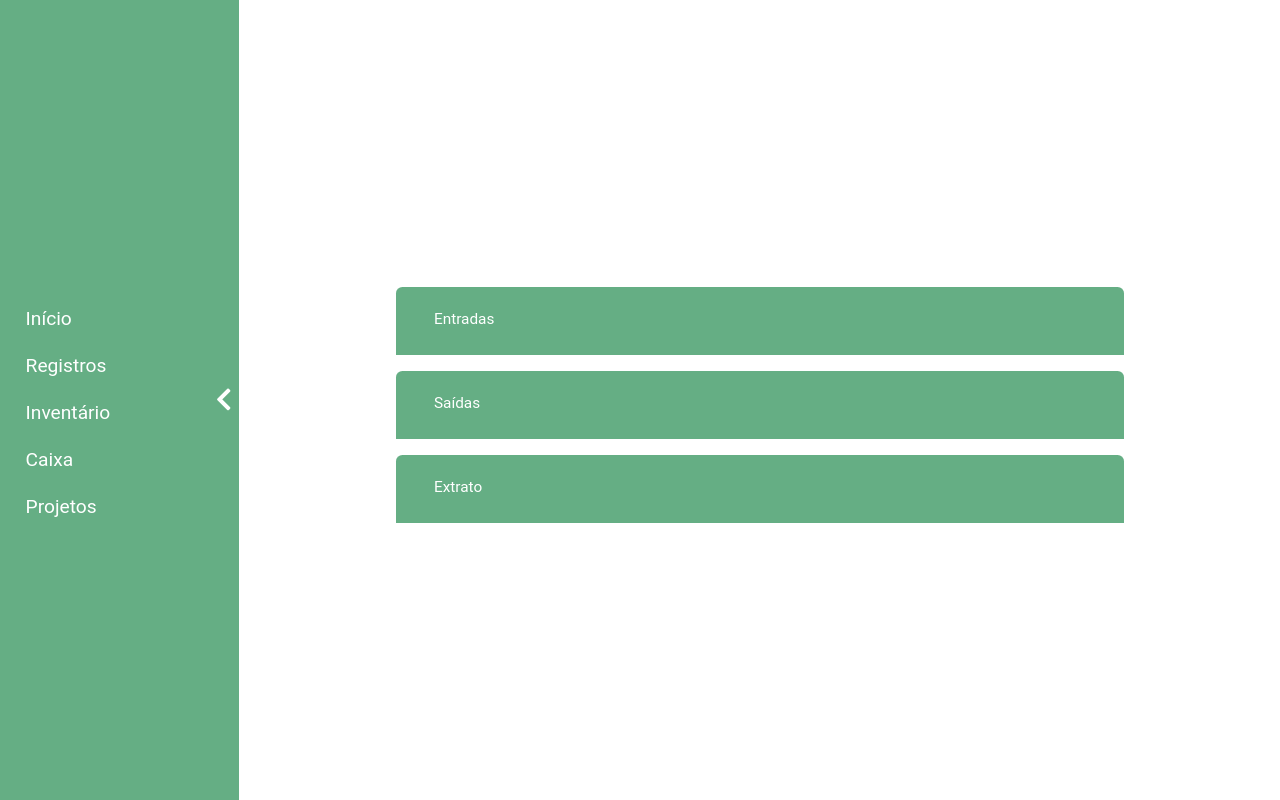
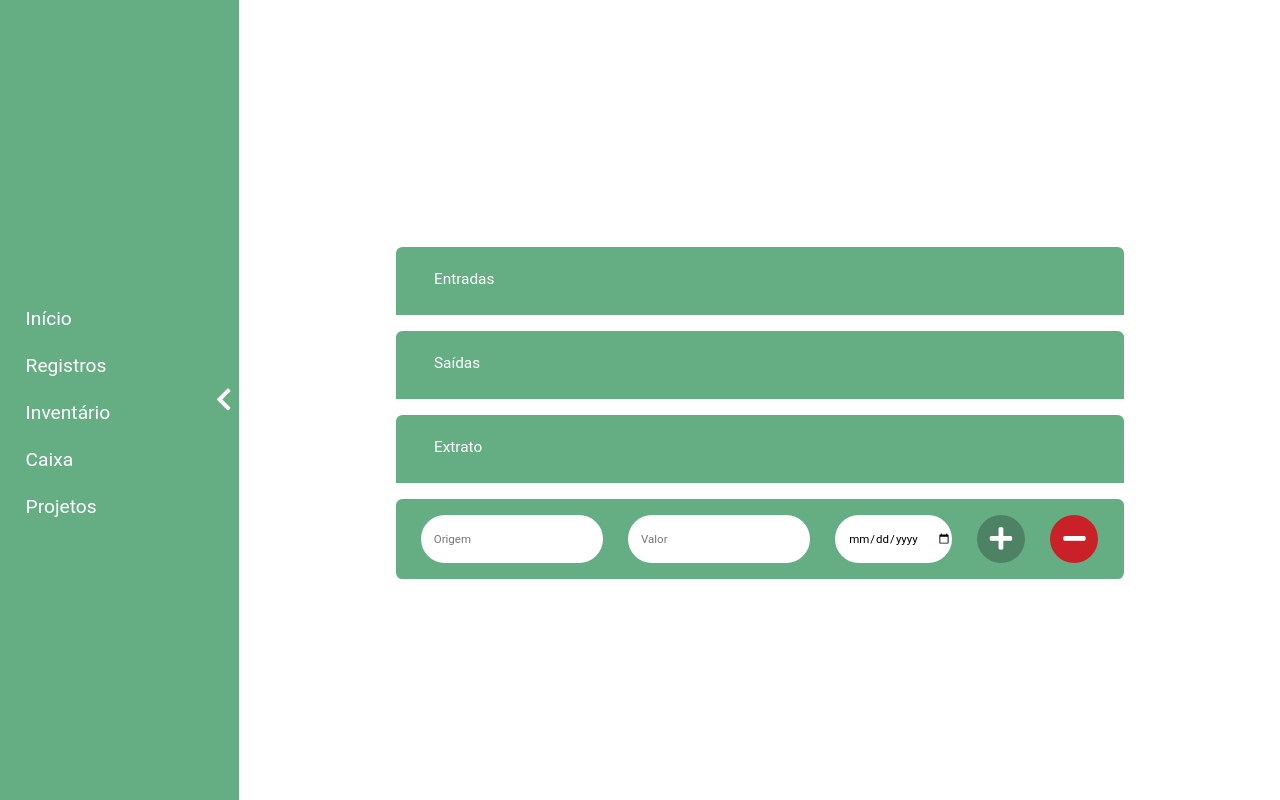
Before and after one commit to LABMati/internSystem, a PHP site: page /caixa.html in a window 1280 px wide. Run offline with PHP 8.4, Linux system fonts and the light colour scheme; tables that the repository leaves empty or names only in its code hold one stand-in row (values such as "Sample post"); lists and menus that the app fills with data are empty; some libraries are stand-ins or nearby versions.

Commit message:
Versão comentada do módulo caixa

```diff
--- a/v1.0/caixa.html
+++ b/v1.0/caixa.html
@@ -68,14 +68,37 @@
                     </table>
                 </div>
             </div>
-            <div class="showcase">
+            <div class="showcase showcase-retorno">
                 <div class="showcase-title">Extrato</div>
-                <div class="showcase-body">A</div>
+                <div class="showcase-body">
+                    <table>
+                        <thead>
+                            <tr>
+                                <th>Origem</th>
+                                <th>Valor</th>
+                                <th>Data</th>
+                            </tr>
+                        </thead>
+                        <tbody>
+
+                        </tbody>
+                    </table>
+                </div>
+            </div>
+            <div class="insertCaixa">
+                <input type="text" placeholder="Origem">
+                <input class="money" type="text" placeholder="Valor">
+                <input type="date" placeholder="Data">
+                <button class="add"><i class="fas fa-plus"></i></button>
+                <button class="rem"><i class="fas fa-minus"></i></button>
             </div>
         </section>
     </main>
+    <!-- Credits to https://github.com/vanilla-masker/vanilla-masker -->
+    <script src="js/mask.js"></script>
+    <script src="js/mask.js"></script>
+
     <script src="js/main.js"></script>
     <script src="js/caixa.js"></script>
 </body>
-
 </html>
--- a/v1.0/caixa.php
+++ b/v1.0/caixa.php
@@ -1,11 +1,16 @@
 <?php
 
+// Retorna um objeto PDO
 $dbh = include('pdo.php');
 
-$sth = $dbh->prepare("SELECT * FROM transacao WHERE 1 ORDER BY data");
+//Instancia um statement handler com o valor retornado do método prepare do $dbh
+$sth = $dbh->prepare("SELECT * FROM transacao WHERE 1 ORDER BY data desc");
 
+//Executa a query
 $sth->execute();
 
+//Transforma as linhas recebidas como resultado da query em um array
 $sth = $sth->fetchAll(PDO::FETCH_ASSOC);
+
+//Converte o array para JSON e da isso como resposta
 echo json_encode($sth);
-return json_encode($sth);
--- a/v1.0/css/caixa.css
+++ b/v1.0/css/caixa.css
@@ -1,10 +1,10 @@
 .fa-plus {
-    color: green;
+    color: white;
     font-size: 2vw;
 }
 
 .fa-minus {
-    color: red;
+    color: white;
     font-size: 2vw;
 }
 
@@ -14,10 +14,78 @@
 }
 
 th, td {
-    border: 1px solid #ccc;
     height: 2vw;
+    border: 1px solid white;
+    transition: 0.1 ease;
+}
+
+tr{
+    background: #65ae84;
+}
+
+td{
+    padding-left: 0.5vw;
+}
+
+tr:hover{
+    background: #4d8364;
+}
+
+tr:first-child{
+    border-left: 0px solid red !important   ;
+}
+
+tr:last-child{
+    border-left: 0px solid red !important;
 }
 
 table{
+    color: white;
     border-spacing: 0;
+    background: #65ae84;
 }
+
+* {
+    box-sizing: border-box;
+}
+
+div.insertCaixa {
+    background: #65ae84;
+    width: 70%;
+    height: 10vh;
+    display: flex;
+    justify-content: space-evenly;
+    align-items: center;
+    border-radius: .5vw;
+}
+
+div.insertCaixa input[type=text], div.insertCaixa input[type=date]{
+    font-size: .9vw;
+    height: 6vh;
+    border-radius: 3vw;
+    border: none;
+    padding-left: 1vw;
+    transition: .2s ease;
+}
+
+div.insertCaixa input[type=date]{
+    display: flex;
+    justify-content: center;
+    align-items: center;
+}
+
+button.add {
+    width: 6vh;
+    height: 6vh;
+    border-radius: 50%;
+    border: none;
+    background: #4d8364;
+}
+
+button.rem {
+    width: 6vh;
+    height: 6vh;
+    border-radius: 50%;
+    border: none;
+    background: #ca2027;
+}
--- a/v1.0/js/caixa.js
+++ b/v1.0/js/caixa.js
@@ -1,21 +1,59 @@
-const showcaseEntradas = document.querySelector(".showcase .showcase-body table tbody")
-const showcaseSaidas = document.querySelector(".showcase-saida table tbody")
-const showcaseTrigger = document.querySelectorAll('.showcase-title')
-const showcaseBody = document.querySelectorAll('.showcase-body')
-let entradas = []
-let saidas = []
-window.addEventListener("load", function getCaixaAjax(){
+// 2 Gambiarras pra diminuir código
+$ = (searchString) => document.querySelector(searchString)
+$All = (searchString) => document.querySelectorAll(searchString)
+
+const showcaseEntradas = $(".showcase .showcase-body table tbody")
+const showcaseSaidas = $(".showcase-saida table tbody")
+const showcaseRetorno = $(".showcase-retorno table tbody")
+const showcaseTrigger = $All('.showcase-title')
+const showcaseBody = $All('.showcase-body')
+const inputs = $All("input")
+const inputMoney = $("input.money")
+const butAdd = $("button.add")
+const butRem = $("button.rem")
+let entradas = [], saidas = [], finalArray, valorFinal = 0
+
+// Creates a input mask for the value input, allowing only 'money' input
+VMasker(inputMoney).maskMoney();
+
+// Event listener that triggers on the add button clicks, sending a ajax request with the input values to addCaixa.php
+butAdd.addEventListener("click", ()=> {
     let xhr = new XMLHttpRequest()
-    xhr.open("GET","../caixa.php")
-    xhr.addEventListener("load", ev=>{
-        let finalArray = JSON.parse(xhr.responseText)
+    xhr.open("GET", "../addCaixa.php?origem="+inputs[0].value+"&&valor="+inputs[1].value+"&&data="+inputs[2].value)
+    xhr.addEventListener("load", ev => {
+        alert(xhr.responseText)
+        getCaixaAjax()
+    })
+    xhr.send()
+})
+
+// Same shit of above, but for remove button
+butRem.addEventListener("click", function() {
+    let xhr = new XMLHttpRequest()
+    xhr.open("GET", "../addCaixa.php?origem=" + inputs[0].value + "&&valor=-" + inputs[1].value + "&&data=" + inputs[2].value)
+    xhr.addEventListener("load", ev => {
+        alert(xhr.responseText)
+        getCaixaAjax()
+    })
+    xhr.send()
+})
+
+// When the document is loaded, calls selectAllAjax()
+window.addEventListener("load", selectAllAjax)
+
+// Sends a Ajax request to the server who will return a json string
+function selectAllAjax(){
+    let xhr = new XMLHttpRequest()
+    xhr.open("GET", "../caixa.php")
+    xhr.addEventListener("load", ev => {
+        finalArray = JSON.parse(xhr.responseText)
         buildArrays(finalArray)
         fillShowcases()
     })
     xhr.send()
-})
+}
 
-
+// Showcase accordion, it really shouldn't work
 for (let i = 0; i < showcaseTrigger.length; i++) {
     showcaseTrigger[i].addEventListener("click", ev => {
         if (showcaseBody[i].style.height == '0vh' || showcaseBody[i].style.height == '') {
@@ -27,14 +65,19 @@ for (let i = 0; i < showcaseTrigger.length; i++) {
     })
 }
 
+// Another part of the accordion
 function closeAll(array) {
     for (let i = 0; i < array.length; i++) {
         array[i].style.height = '0vh'
     }
 }
 
+// Separe deposit from withdraw
 function buildArrays(array) {
     for (let i = 0; i < array.length; i++) {
+        console.log(valorFinal)
+        console.log(parseInt(array[i].valor))
+        valorFinal += parseInt(array[i].valor)
         if(array[i].valor < 0){
             array[i].valor = parseInt(array[i].valor) * -1
             saidas.push(array[i])
@@ -44,8 +87,8 @@ function buildArrays(array) {
     }
 }
 
+// Don't even make me explain this shit
 function fillShowcases() {
-
     for (let i = 0; i < entradas.length; i++) {
         let div1 = document.createElement("TD")
         let div2 = document.createElement("TD")
@@ -74,5 +117,30 @@ function fillShowcases() {
         divSuperior.appendChild(div3)
         showcaseSaidas.appendChild(divSuperior)
     }
-
+    for (let i = 0; i < finalArray.length; i++) {
+        const element = finalArray[i];
+        let div1 = document.createElement("TD")
+        let div2 = document.createElement("TD")
+        let div3 = document.createElement("TD")
+        let divSuperior = document.createElement("TR")
+        div1.innerText = finalArray[i].origem
+        div2.innerText = "R$ " + finalArray[i].valor
+        div3.innerText = finalArray[i].data
+        divSuperior.appendChild(div1)
+        divSuperior.appendChild(div2)
+        divSuperior.appendChild(div3)
+        showcaseRetorno.appendChild(divSuperior)
+    }
+    let div1 = document.createElement("TD")
+    let div2 = document.createElement("TD")
+    let div3 = document.createElement("TD")
+    let divSuperior = document.createElement("TR")
+    div1.innerText = "Valor final:"
+    div2.innerText = "R$ " + valorFinal
+    if (valorFinal > 0) div3.innerText = "Superávit"
+    else div3.innerText = "Déficit"
+    divSuperior.appendChild(div1)
+    divSuperior.appendChild(div2)
+    divSuperior.appendChild(div3)
+    showcaseRetorno.appendChild(divSuperior)
 }
```
Also changed, not shown: v1.0/addCaixa.php (added, +40 -0 lines), v1.0/js/mask.js (added, +1 -0 lines).
